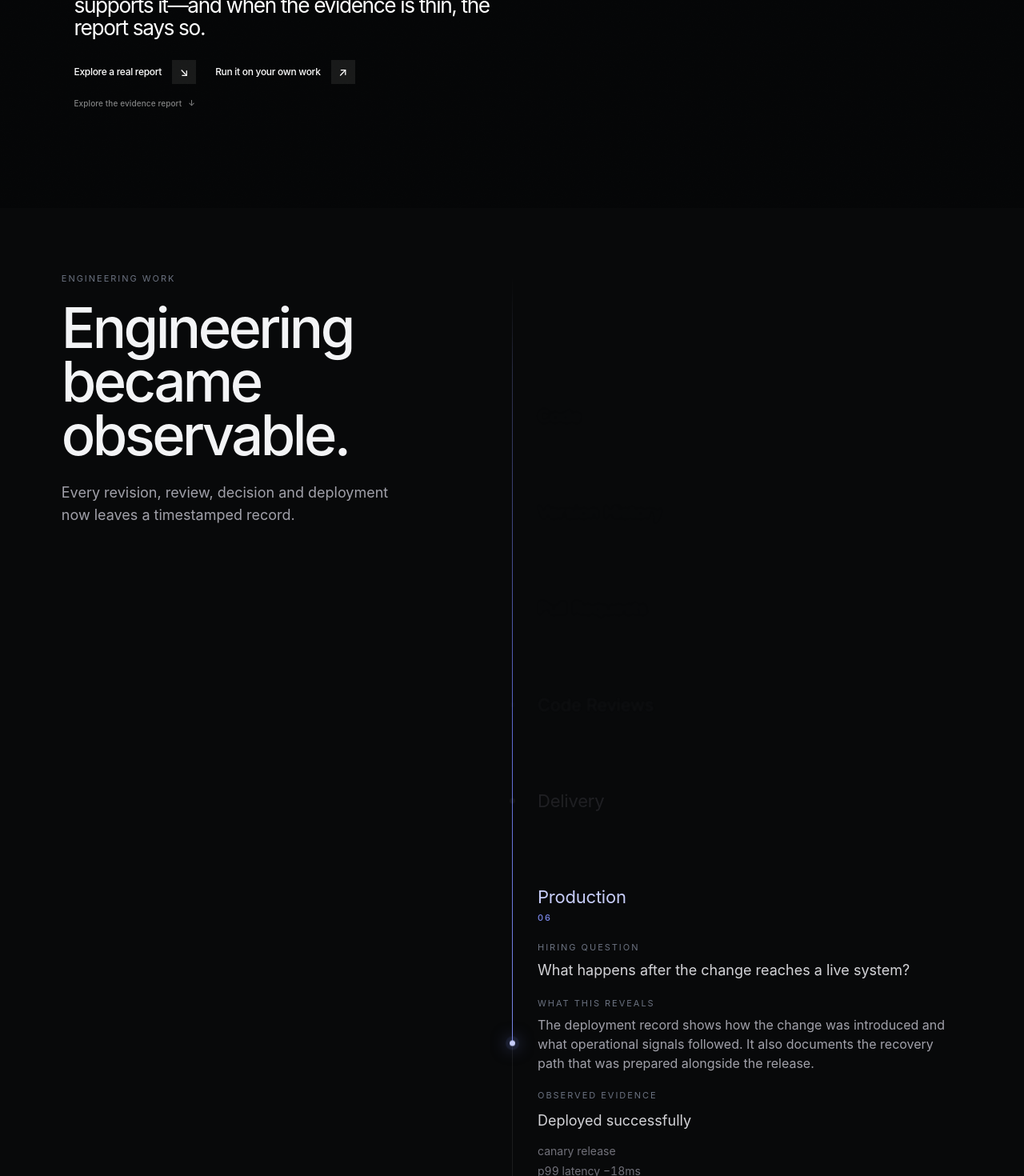
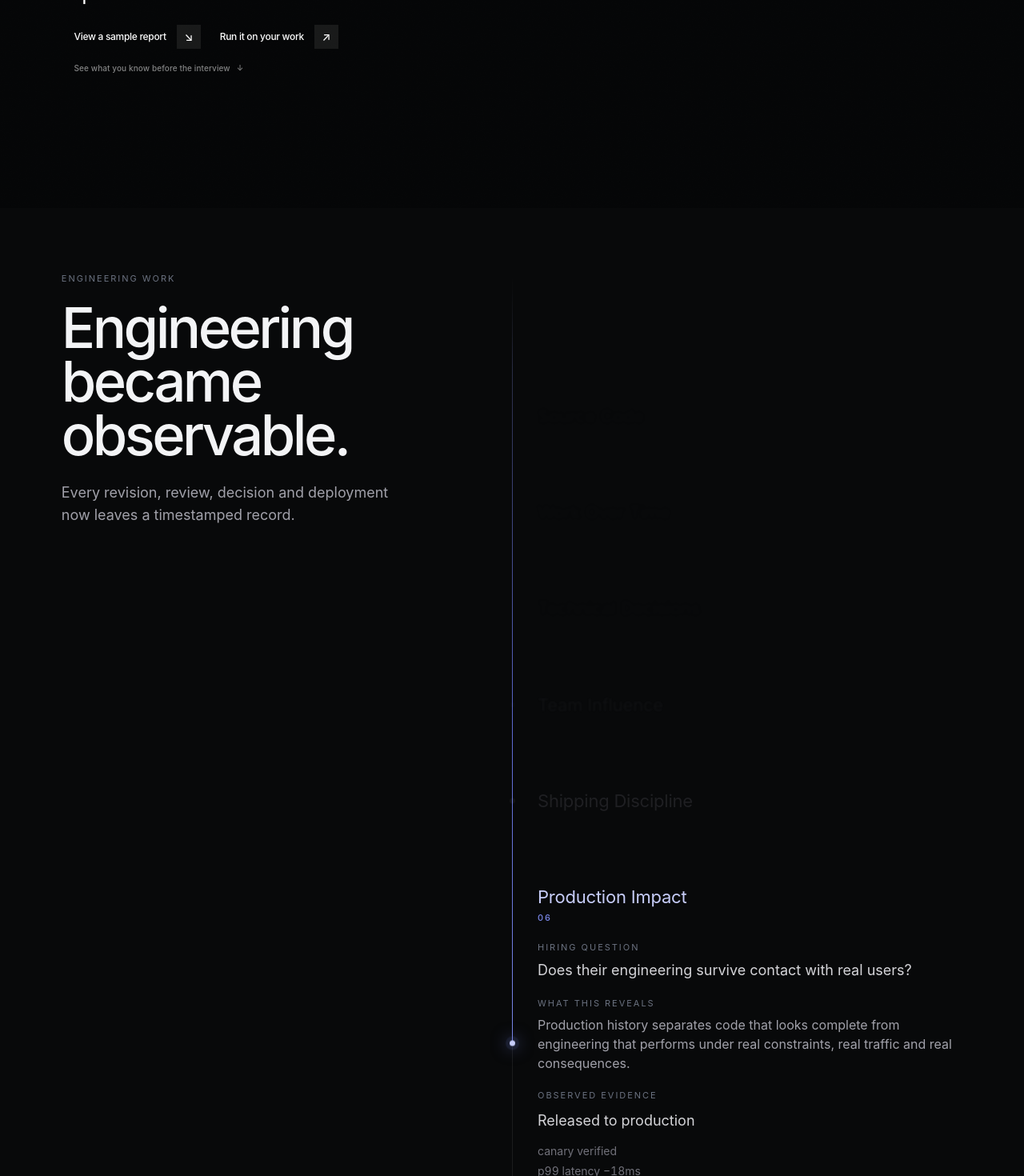
Before and after one commit to Hikabu/16signlasVisit, a Next.js app: page / in a window 1280 px wide. Shown: the part 540-2010 px from the top of the page at 80% size. Built offline with nearby package versions, Linux system fonts and the light colour scheme.

Commit message:
upd: hero narrative slogan chnaged(beta> work on positioning)

```diff
--- a/app/components/landing/EditorialHero.tsx
+++ b/app/components/landing/EditorialHero.tsx
@@ -36,11 +36,10 @@ export function EditorialHero() {
 
           <nav className={styles.nav} aria-label="Main navigation">
           <a href="#evidence-report">Report</a>
-            <a href="#problem-value">Why now</a>
+          <a href="#what-work-reveals">What it reveals</a>
           <a href="#how-it-works">Method</a>
-            <a href="#book-call">Principles</a>
+          <a href="#principles">Principles</a>
         </nav>
-
         <div className={styles.headerActions}>
           <a className={styles.headerCta} href="#book-call">
             Run it on your work
@@ -53,10 +52,13 @@ export function EditorialHero() {
 
         <div className={styles.heroGrid}>
           <div className={styles.headlineBlock}>
+            <p className={styles.eyebrow}>
+              Evidence-led engineering hiring
+            </p>
+
             <h1 id="hero-title" className={styles.headline}>
-              <span>Software engineering</span>
-              <span>changed. Hiring didn&apos;t.</span>
-              <span>Built on the work itself.</span>
+              <span>Know how they engineer.</span>
+              <span>Before the interview begins.</span>
             </h1>
           </div>
 
@@ -66,25 +68,26 @@ export function EditorialHero() {
 
           <div className={styles.narrative}>
             <p>
-              This is hiring built on the work itself. Every conclusion compiles upward
-              from evidence: facts from artifacts, inferences from facts. Each claim is
-              one click from the pull request that supports it—and when the evidence is
-              thin, the report says so.
+              16Signals turns real engineering work into a decision-ready capability
+              report - verified strengths, role-relevant risks and evidence-linked
+              questions for the interview ahead.
             </p>
 
             <div className={styles.ctas} role="group" aria-label="Primary actions">
               <a className={styles.primaryCta} href="#evidence-report-section">
-                Explore a real report
+                View a sample report
                 <span aria-hidden="true">↘</span>
               </a>
+
               <a className={styles.secondaryCta} href="#book-call">
-                Run it on your own work
+                Run it on your work
                 <span aria-hidden="true">↗</span>
               </a>
             </div>
 
-            <a className={styles.transitionLink} href="#evidence-report-section">
-              Explore the evidence report <span aria-hidden="true">↓</span>
+            <a className={styles.transitionLink} href="#prepared-interview">
+              See what you know before the interview
+              <span aria-hidden="true">↓</span>
             </a>
           </div>
         </div>
--- a/app/components/landing/TheShift.tsx
+++ b/app/components/landing/TheShift.tsx
@@ -18,109 +18,120 @@ type Stage = {
 const ENGINEERING_STAGES: Stage[] = [
   {
     number: "01",
-    title: "Code",
-    hiringQuestion: "What kind of change is being made, and how is it bounded?",
-    reveals: "The change record makes the implementation focus and the selected surface area visible. It preserves the relationship between the stated change and the amount of code touched.",
-    proof: "feat: auth refactor",
+    title: "Source Code",
+    hiringQuestion: "What kind of engineer appears when the résumé disappears?",
+    reveals:
+      "Finished code shows the result. The revisions behind it reveal judgment — how the engineer handles complexity, changes direction and improves an imperfect system.",
+    proof: "feat: auth architecture rebuilt",
     meta: ["commit a3f9b", "1,847 lines changed"],
   },
   {
     number: "02",
-    title: "Version History",
-    hiringQuestion: "How does the work develop across time and contributors?",
-    reveals: "The sequence of commits shows how an implementation took shape rather than only its final state. It provides context about timing, participation, and the files that changed along the way.",
-    proof: "42 commits across 11 days",
-    meta: ["3 contributors", "changes across 8 files"],
+    title: "Work Over Time",
+    hiringQuestion: "Is this durable capability or one polished moment?",
+    reveals:
+      "Real ability leaves a pattern. Work repeated across projects, months and collaborators is far harder to stage than a portfolio, assessment or carefully prepared repository.",
+    proof: "42 contributions across 11 days",
+    meta: ["3 collaborators", "8 connected changes"],
   },
   {
     number: "03",
-    title: "Pull Requests",
-    hiringQuestion: "How is a proposed change explained before it is merged?",
-    reveals: "The pull request records the problem being addressed, the reasoning offered, and the scope presented for review. Linked issues and the change set keep that explanation connected to the work itself.",
-    proof: "PR #284 opened",
-    meta: ["+1,847 −392 lines", "3 linked issues", "detailed rationale"],
+    title: "Technical Decisions",
+    hiringQuestion: "Can this engineer turn ambiguity into decisions others can trust?",
+    reveals:
+      "Pull requests preserve the reasoning that code alone removes — the alternatives considered, trade-offs accepted and decisions made before the final implementation appeared.",
+    proof: "PR #284: architecture decision",
+    meta: ["3 alternatives considered", "linked constraints", "rationale preserved"],
   },
   {
     number: "04",
-    title: "Code Reviews",
-    hiringQuestion: "How does the work change in response to review?",
-    reveals: "The review thread makes questions, responses, and subsequent resolutions observable. It documents how multiple people examined the same implementation before approval.",
-    proof: "14 inline comments",
+    title: "Team Influence",
+    hiringQuestion: "Does this engineer only contribute code, or improve the team around it?",
+    reveals:
+      "Review history shows how the engineer challenges weak decisions, responds to criticism and helps difficult work become clearer, safer and stronger.",
+    proof: "14 review decisions",
     meta: ["2 reviewers", "12 resolved", "approved"],
   },
   {
     number: "05",
-    title: "Delivery",
-    hiringQuestion: "What checks stand between a code change and release?",
-    reveals: "The delivery record shows which automated checks ran and what they covered at the point of release. It preserves the relationship between the change, the test result, and the build process.",
-    proof: "847 tests passed",
+    title: "Shipping Discipline",
+    hiringQuestion: "Can they move difficult work into release without creating new risk?",
+    reveals:
+      "Delivery records expose the discipline behind shipping — whether quality is protected through testing, integration and repeatable release practices rather than confidence alone.",
+    proof: "847 checks passed",
     meta: ["coverage 91%", "lint clean", "build 2m 14s"],
   },
   {
     number: "06",
-    title: "Production",
-    hiringQuestion: "What happens after the change reaches a live system?",
-    reveals: "The deployment record shows how the change was introduced and what operational signals followed. It also documents the recovery path that was prepared alongside the release.",
-    proof: "Deployed successfully",
-    meta: ["canary release", "p99 latency −18ms", "rollback plan documented"],
+    title: "Production Impact",
+    hiringQuestion: "Does their engineering survive contact with real users?",
+    reveals:
+      "Production history separates code that looks complete from engineering that performs under real constraints, real traffic and real consequences.",
+    proof: "Released to production",
+    meta: ["canary verified", "p99 latency −18ms", "rollback prepared"],
   },
 ];
 
 const SIGNAL_STAGES: Stage[] = [
   {
     number: "01",
-    title: "Evidence Collected",
-    hiringQuestion: "What source material is available for examination?",
-    reveals: "The connected work history identifies which engineering records are in scope. It makes the source set visible before any interpretation is made.",
-    proof: "Work history connected",
-    meta: ["commits", "pull requests", "reviews", "delivery activity"],
+    title: "Work Record Assembled",
+    hiringQuestion: "What would your team have to investigate manually?",
+    reveals:
+      "16Signals brings fragmented commits, reviews, decisions and releases into one continuous work record — without forcing a senior engineer to open and interpret hundreds of disconnected artifacts.",
+    proof: "Engineering history connected",
+    meta: ["commits", "pull requests", "reviews", "releases"],
   },
   {
     number: "02",
     title: "Context Reconstructed",
-    hiringQuestion: "What surrounding context is visible around each change?",
-    reveals: "The record is read across projects, time, and collaborators rather than as isolated events. This preserves the conditions around a contribution, including its complexity and scope.",
-    proof: "Changes examined over time",
-    meta: ["project complexity", "contribution scope", "collaborator context"],
+    hiringQuestion: "What did each contribution actually require?",
+    reveals:
+      "An isolated commit proves almost nothing. 16Signals rebuilds the surrounding project, ownership, collaborators and constraints so the work is judged in the conditions where it happened.",
+    proof: "Contribution context rebuilt",
+    meta: ["system complexity", "ownership boundary", "team context"],
   },
   {
     number: "03",
-    title: "Capability Signals",
-    hiringQuestion: "Which recurring engineering behaviors can be observed in the record?",
-    reveals: "Repeated patterns across artifacts make particular forms of work visible over time. The record can show how ownership, technical depth, consistency, and collaboration appear in context.",
-    proof: "Observable patterns identified",
-    meta: ["ownership", "technical depth", "consistency", "collaboration"],
+    title: "Capability Mapped",
+    hiringQuestion: "What becomes visible only across the full body of work?",
+    reveals:
+      "Recurring behavior reveals what a résumé cannot: how the engineer takes ownership, handles complexity, collaborates and delivers when the same abilities are tested repeatedly over time.",
+    proof: "Longitudinal patterns detected",
+    meta: ["ownership", "technical judgment", "consistency", "team influence"],
   },
   {
     number: "04",
-    title: "Claims Verified",
-    hiringQuestion: "Can each report statement be traced to source artifacts?",
-    reveals: "Each conclusion is checked against the activity and records that support it. The links preserve a path from an interpreted signal back to the underlying work.",
-    proof: "Every conclusion checked",
-    meta: ["linked evidence", "timestamped activity", "source traceability"],
+    title: "Claims Proven",
+    hiringQuestion: "Why should anyone trust the conclusion?",
+    reveals:
+      "Every important claim remains attached to the work that produced it. Hiring teams can move from conclusion to source evidence instead of trusting another opaque score or generated summary.",
+    proof: "Every claim evidence-linked",
+    meta: ["source artifacts", "timestamps", "traceable reasoning"],
   },
   {
     number: "05",
-    title: "Risks Identified",
-    hiringQuestion: "Where does the record leave questions unanswered?",
-    reveals: "Gaps in the available work are recorded as limits of what can be observed. The report distinguishes an absent record from a conclusion about the person who created it.",
-    proof: "Evidence gaps made visible",
-    meta: ["limited ownership", "unclear impact", "insufficient evidence"],
+    title: "Risk Exposed",
+    hiringQuestion: "What could become an expensive surprise after hiring?",
+    reveals:
+      "16Signals surfaces missing ownership, uncertain impact and unsupported assumptions before they disappear behind a confident interview. Where the work cannot prove something, the report says so.",
+    proof: "Unknowns made explicit",
+    meta: ["unproven ownership", "unclear impact", "insufficient evidence"],
   },
   {
     number: "06",
-    title: "Capability Report",
-    hiringQuestion: "What can a hiring team take into an interview from the record?",
-    reveals: "The report organizes observed patterns, open questions, and the evidence connected to each one. It gives the interview a documented starting point without replacing the conversation.",
-    proof: "Decision-ready evidence",
+    title: "Decision Brief",
+    hiringQuestion: "What changes when the interview begins with evidence?",
+    reveals:
+      "The team enters the interview already knowing what appears strong, what remains uncertain and exactly where to investigate. Less time proving the basics. More time testing the judgment that determines the hire.",
+    proof: "Interview advantage created",
     meta: [
-      "verified strengths",
-      "role-relevant risks",
-      "evidence-linked interview questions",
+      "verified capabilities",
+      "role-specific risks",
+      "evidence-led questions",
     ],
   },
 ];
-
 // ─── Helpers ──────────────────────────────────────────────────────────────────
 
 function getItemStyle(delta: number): React.CSSProperties {
```
Also changed, not shown: 2 other files (tests, documents, lock files or other folders). Lines whose indentation alone changed are shown as unchanged.
